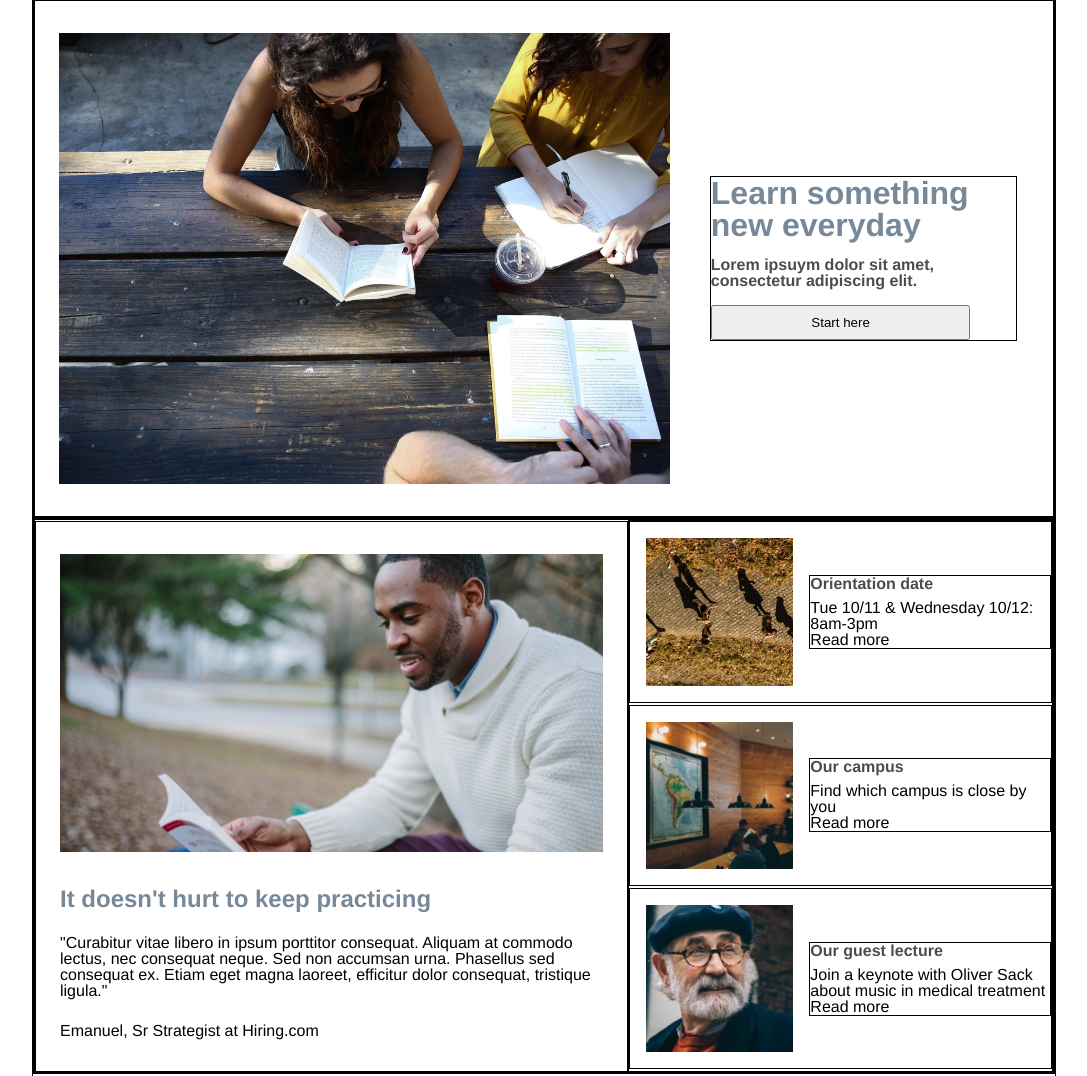
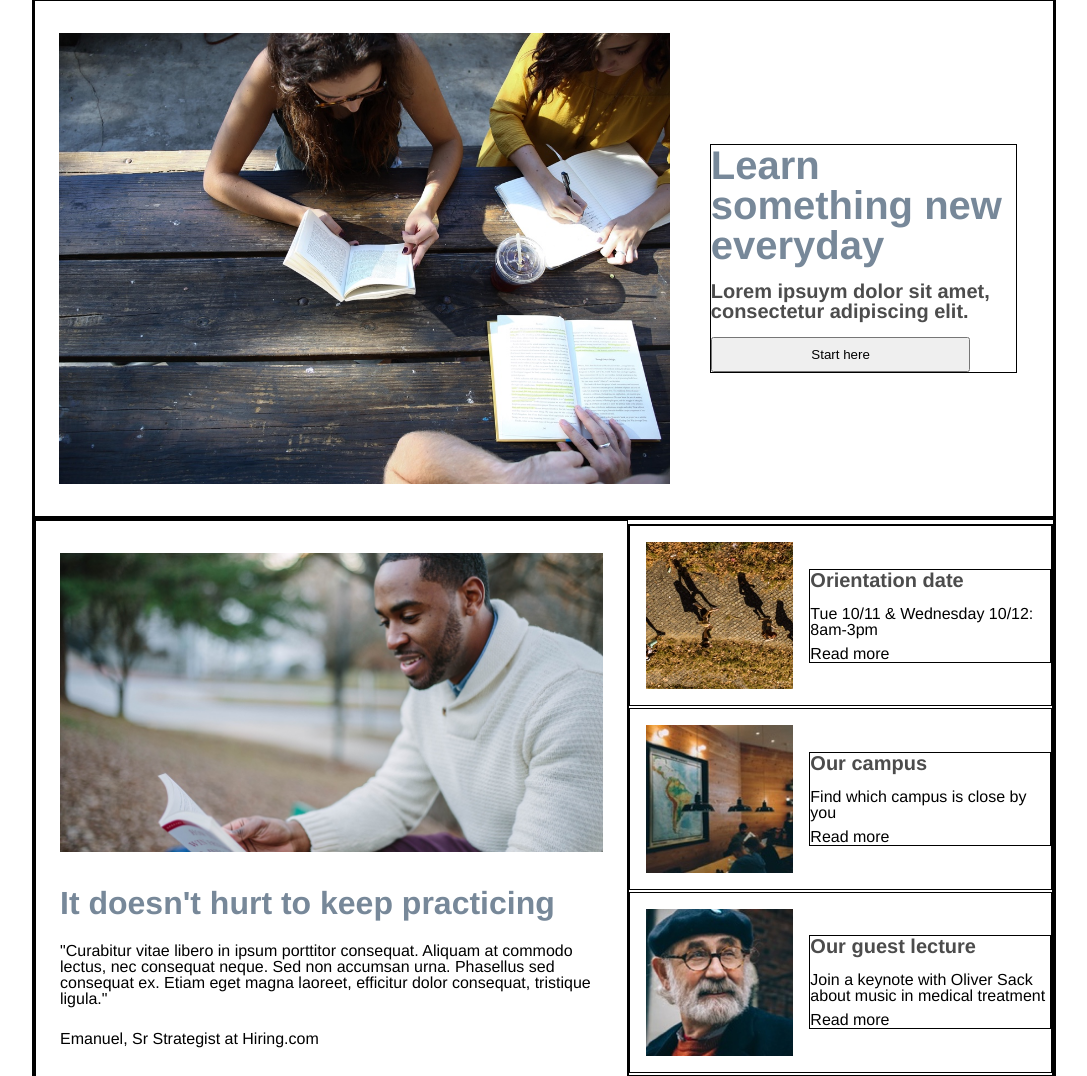
Before and after one commit to KirraS33/ColmarAcademy2, a plain HTML site: page index.html in a window 1280 px wide. Shown: the part 70-1146 px from the top of the page, without its empty margins (96-1183 px from the left). Drawn offline with Linux system fonts and the light colour scheme.

Commit message:
CSS progress.

```diff
--- a/Resources/CSS/style.css
+++ b/Resources/CSS/style.css
@@ -59,7 +59,7 @@ body {
 }
 
 .banner img {
-	width: 60%;
+	max-width: 60%;
 	height: auto;
 	padding: 2rem 2.5rem 2rem 1.5rem;
 	float: left;
@@ -80,7 +80,7 @@ body {
 
 .image-block {
 	padding: 2rem 1.5rem 2rem 1.5rem;
-	width: 60%;
+	max-width: 60%;
 }
 
 .content-block img {
@@ -92,12 +92,14 @@ body {
 .news-blocks {
 	max-width: 423px;
 	flex-direction: column;
+	padding-top: 0px;
 }
 
 .news-blocks img {
 	float: left;
 	padding: 1rem;
 	max-width: 35%;
+	align-items: flex-start;
 }
 
 .news {
@@ -108,6 +110,10 @@ body {
 
 .image-block p {
 	padding-bottom: 1.5rem;
+}
+
+.news p {
+	padding: .5rem 0 .5rem 0;
 }
 
 /* Headers */
@@ -125,7 +131,7 @@ h2 {
 }
 
 h3 {
-	font-size: 2rem;
+	font-size: 2.5rem;
 	font-weight: bold;
 	color: lightslategrey;
 	padding-bottom: 1rem;
@@ -134,7 +140,7 @@ h3 {
 h4 {
 	padding-top: 32px;
 	font-weight: bold;
-	font-size: 1.5rem;
+	font-size: 2rem;
 	color:lightslategrey;
 	padding-bottom: 1.5rem;
 }
@@ -143,6 +149,7 @@ h6 {
 	font-weight: bold;
 	color: #4C4C4C;
 	padding-bottom: .5rem;
+	font-size: 1.25rem;
 }
 
 button {
@@ -171,6 +178,8 @@ button {
 
 .learning-block img {
 	max-width: 100%;
+	margin: 0px;
+	padding: 0px;
 }
 
 .learning-block h6 {
```
